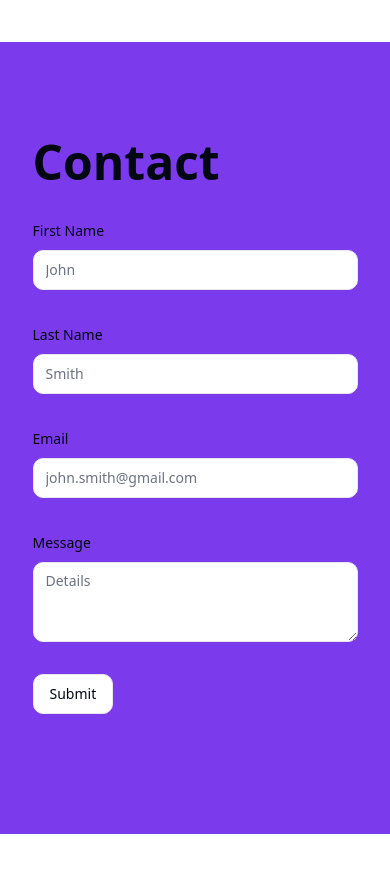
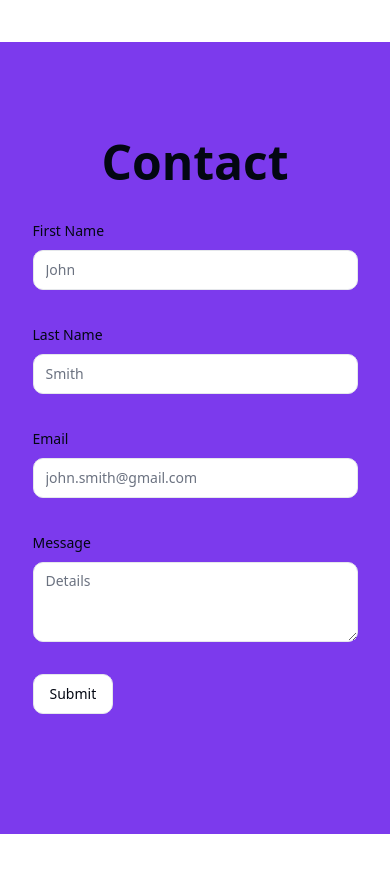
Before and after one commit to tomasLajda/portfolio, a React (Vite) app: page / in a window 390 px wide. Shown: the part 5060-5932 px from the top of the page. Built offline with nearby package versions, Linux system fonts and the light colour scheme.

Commit message:
changed h1 to be center on mobile

```diff
--- a/src/components/sections/contact/contact.tsx
+++ b/src/components/sections/contact/contact.tsx
@@ -80,7 +80,9 @@ const Contact = () => {
       className='w-10/12 w-min-48 max-w-3xl sm:w-[60%]'
       id='Contact'
     >
-      <h1 className='text-5xl font-bold pb-8'>Contact</h1>
+      <h1 className='pb-8 text-5xl text-center sm:text-left font-bold'>
+        Contact
+      </h1>
       <Form {...form}>
         <form onSubmit={form.handleSubmit(onSubmit)} className='space-y-8'>
           <FormField
```
